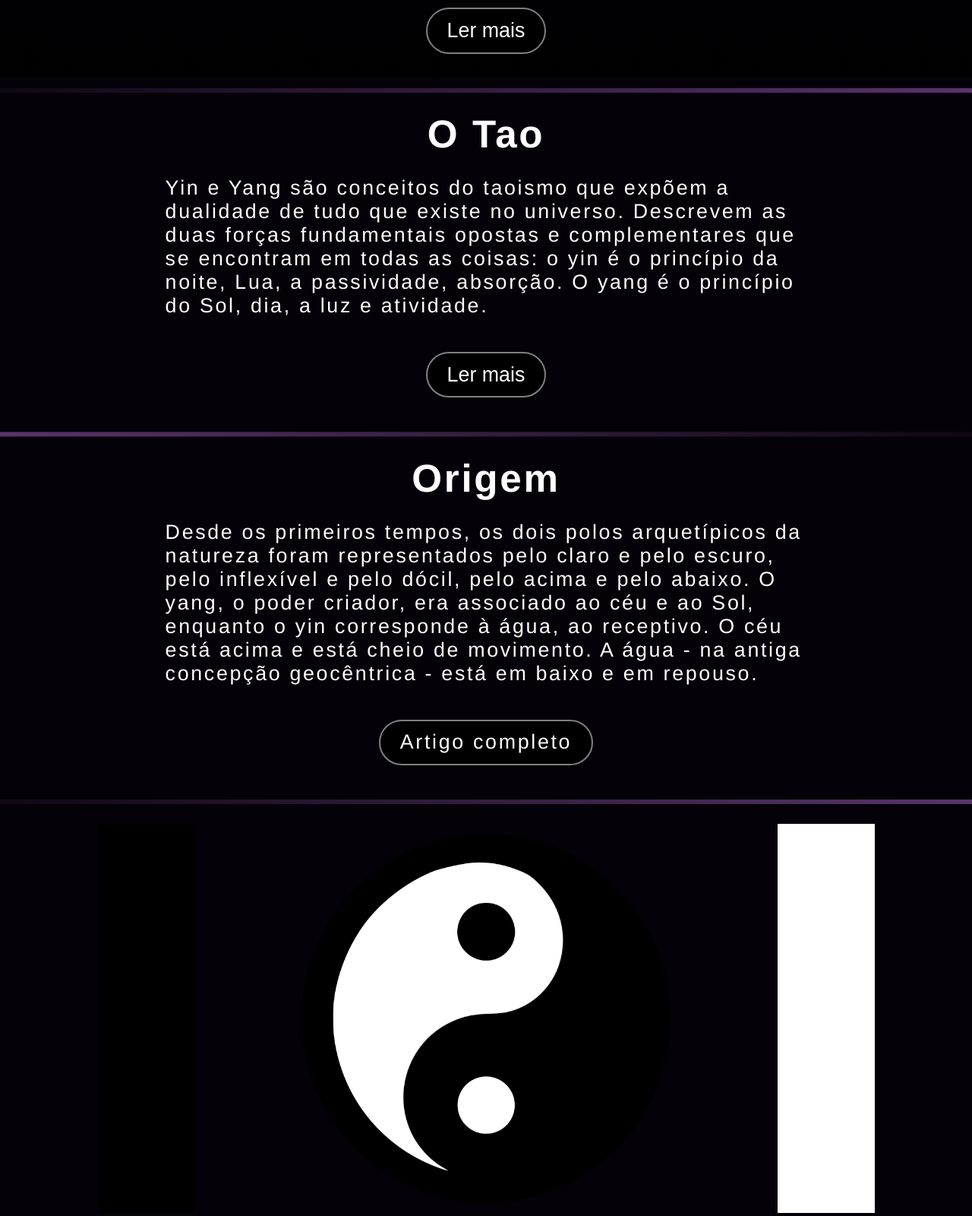
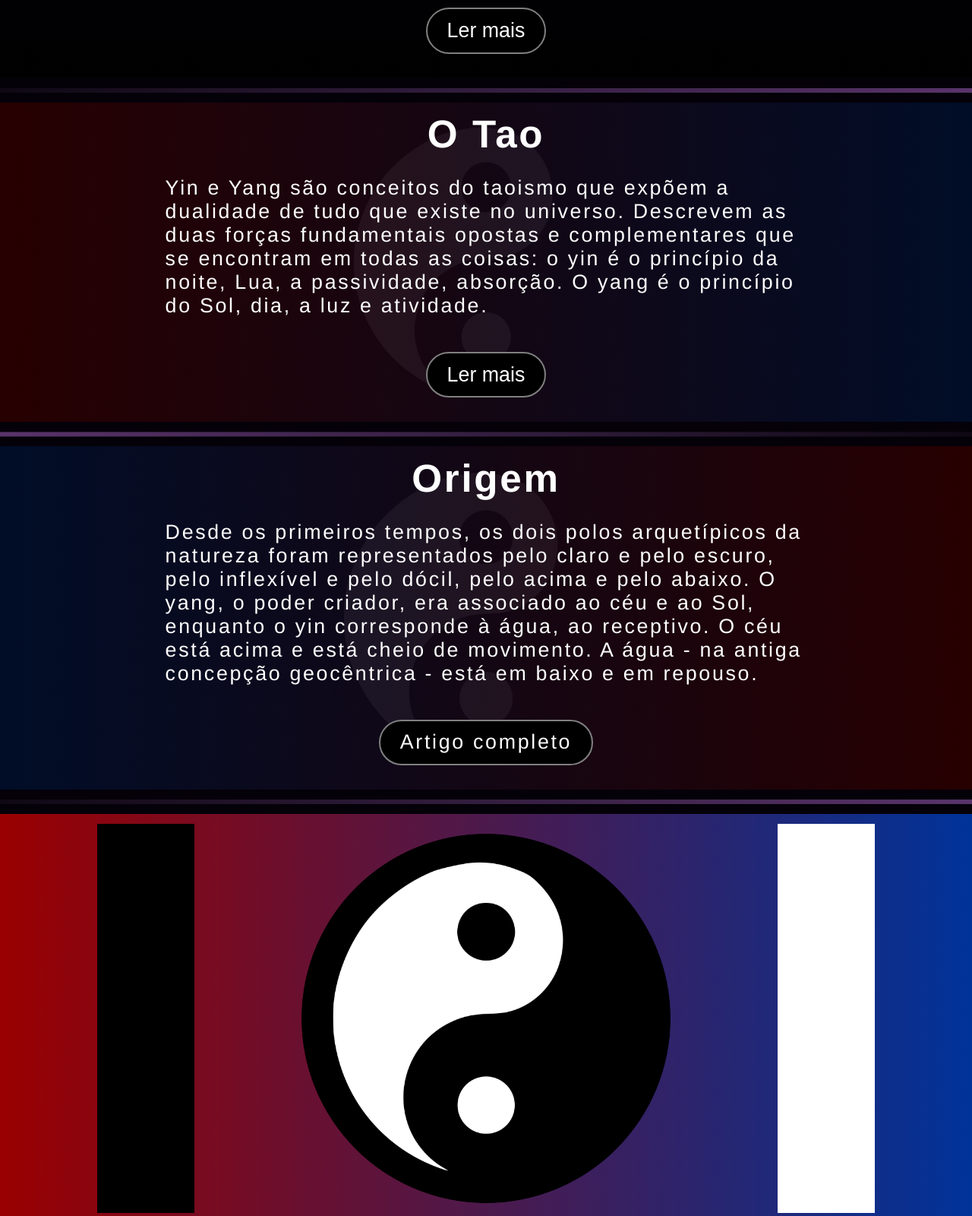
Before and after one commit to Vit0rg/yin-yang-site, a plain HTML site: page index.html in a window 1280 px wide. Shown: the part 640-2240 px from the top of the page at 76% size. Drawn offline with Linux system fonts and the light colour scheme.

Commit message:
Compatibilidade dos gradientes aumenta

```diff
--- a/css/login.css
+++ b/css/login.css
@@ -10,7 +10,7 @@
   height: 20rem;
   padding: 1%;
   margin: 1% 0;
-  background: -moz-linear-gradient(left, hsl(305, 100%, 3%), hsl(51, 100%, 3%));
+  background: linear-gradient(to left, hsl(305, 100%, 3%), hsl(51, 100%, 3%));
   letter-spacing: .07rem;
 }
 
--- a/css/style.css
+++ b/css/style.css
@@ -156,7 +156,7 @@ button:hover
   margin: 1% 0;
   padding: 1% 0;
   width: 100%;
-  background: -moz-linear-gradient(right, hsl(0, 100%, 30%), hsl(220, 100%, 30%));
+  background: linear-gradient(to right, hsl(0, 100%, 30%), hsl(220, 100%, 30%));
   flex-direction: row;
   justify-content: space-evenly;
 }
@@ -204,7 +204,7 @@ button:hover
 {
   padding: 1% 0;
   margin: 1% 0;
-  background: -moz-linear-gradient(left,hsla(0, 100%, 8%, 95%), hsla(220, 100%, 8%, 95%) 100%), url('../img/yin-yang-simbolo.png');
+  background: linear-gradient(to left,hsla(0, 100%, 8%, 95%), hsla(220, 100%, 8%, 95%) 100%), url('../img/yin-yang-simbolo.png');
   background-repeat: no-repeat;
   background-position: center;
   background-size: contain;
@@ -214,7 +214,7 @@ button:hover
 
 .sobre:nth-of-type(2)
 {
-  background: -moz-linear-gradient(right,hsla(0, 100%, 8%, 95%), hsla(220, 100%, 8%, 95%) 100%), url('../img/yin-yang-simbolo.png');
+  background: linear-gradient(to right,hsla(0, 100%, 8%, 95%), hsla(220, 100%, 8%, 95%) 100%), url('../img/yin-yang-simbolo.png');
   background-repeat: no-repeat;
   background-position: center;
   background-size: contain;
```
